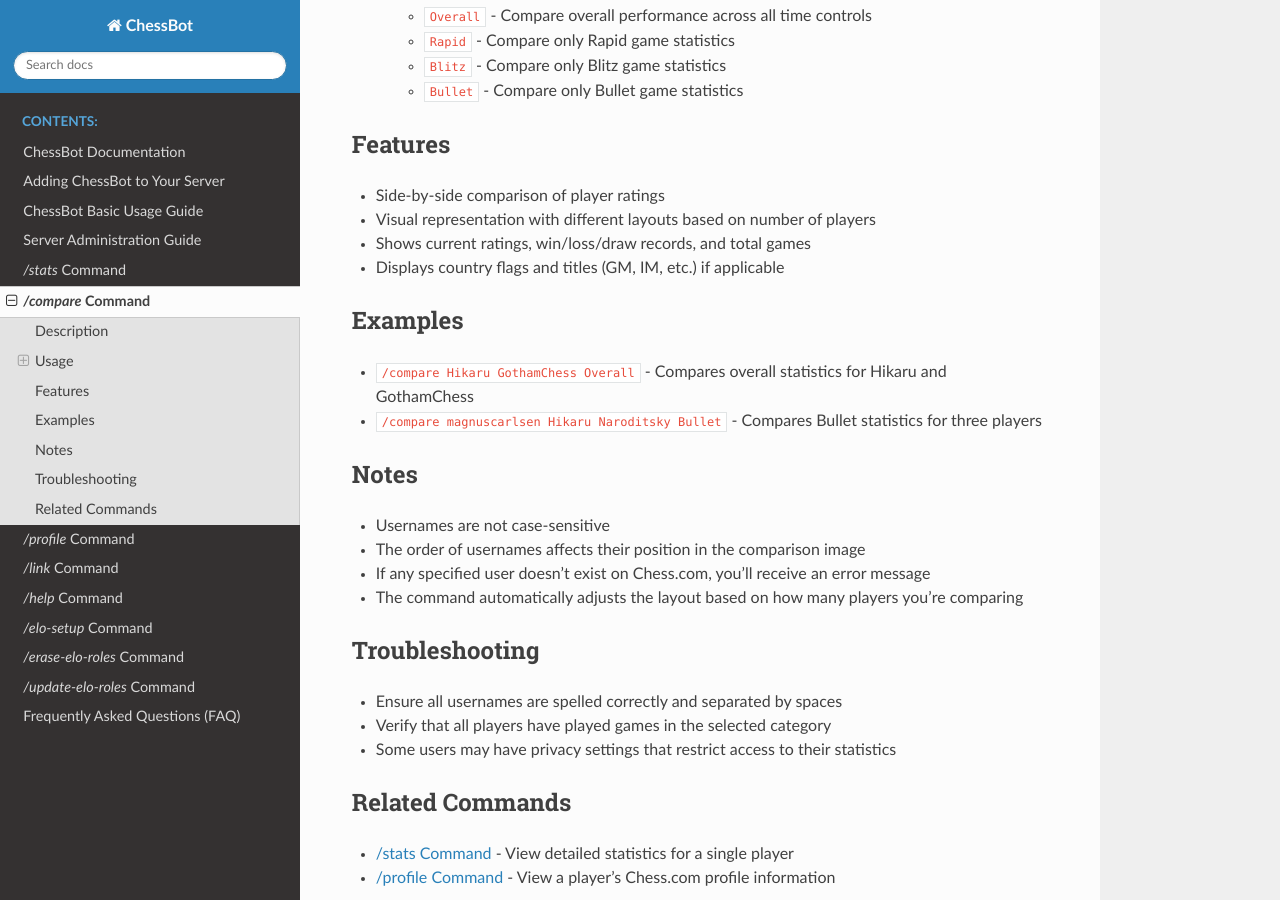
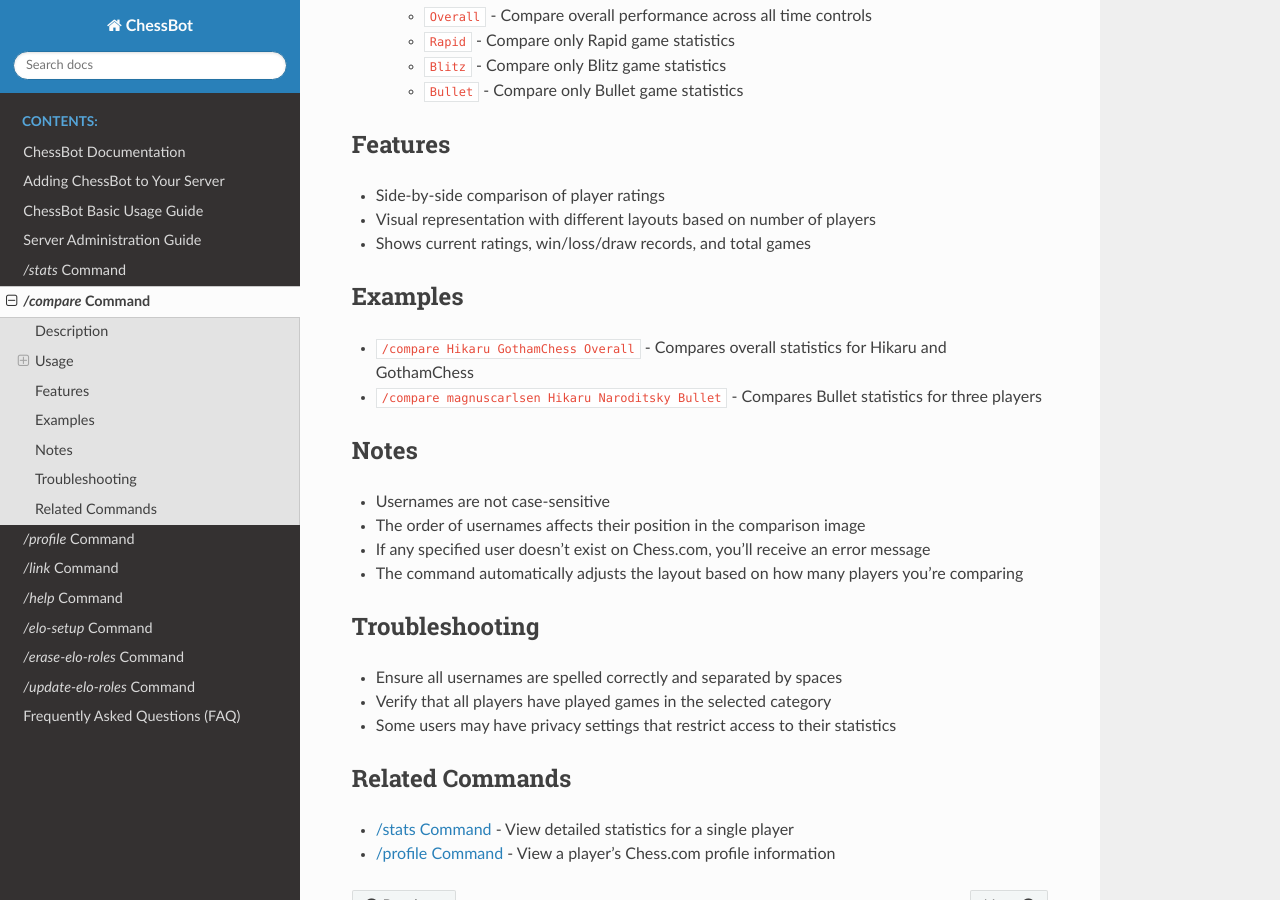
Before and after one commit to Thaotter/chessbot_docs, a Sphinx documentation site: the page built from docs/source/commands/compare.rst, in a window 1280 px wide and 900 px high, scrolled down 520 px. Built offline with Sphinx 7.4.7 and the Read the Docs theme 3.1.0, drawn with Linux system fonts in a browser that asks for light colours.

Commit message:
Update compare.rst

```diff
--- a/docs/source/commands/compare.rst
+++ b/docs/source/commands/compare.rst
@@ -25,7 +25,6 @@
 * Side-by-side comparison of player ratings
 * Visual representation with different layouts based on number of players
 * Shows current ratings, win/loss/draw records, and total games
-* Displays country flags and titles (GM, IM, etc.) if applicable
 
 Examples
 --------
```
